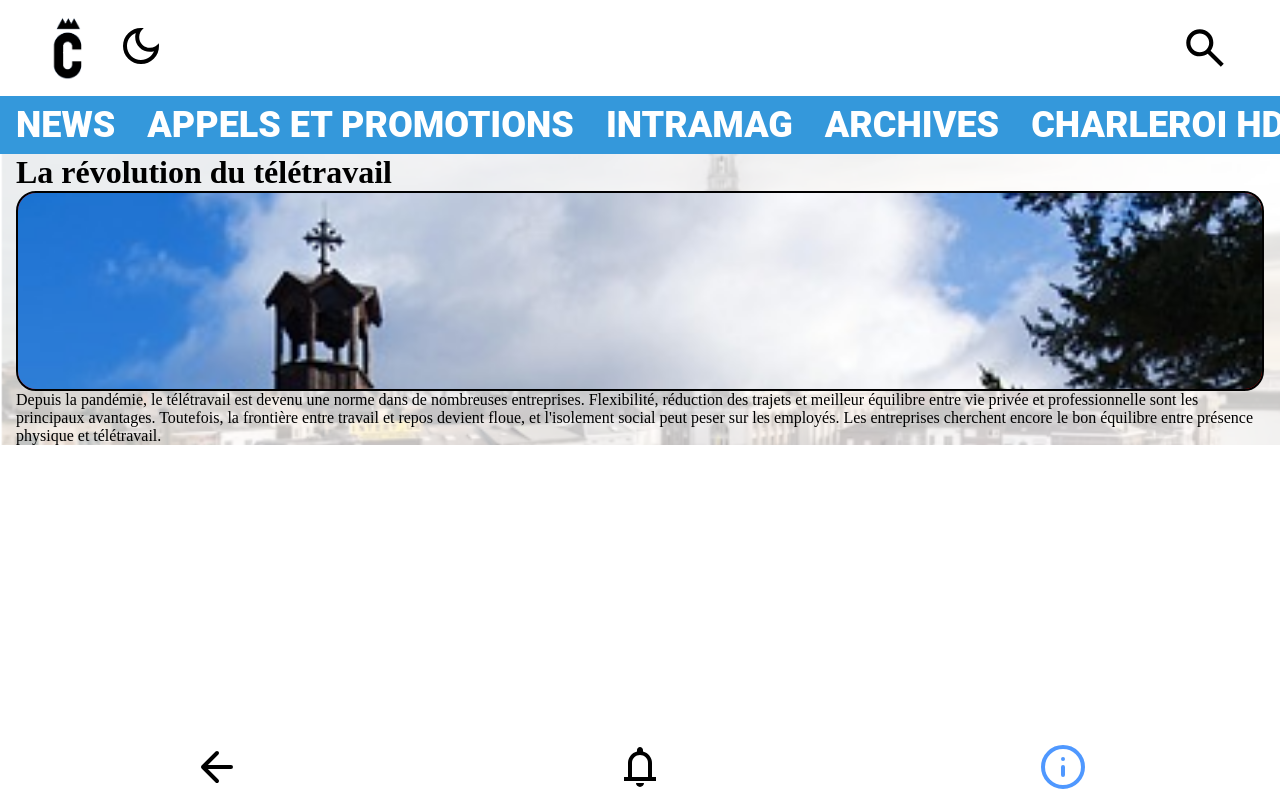
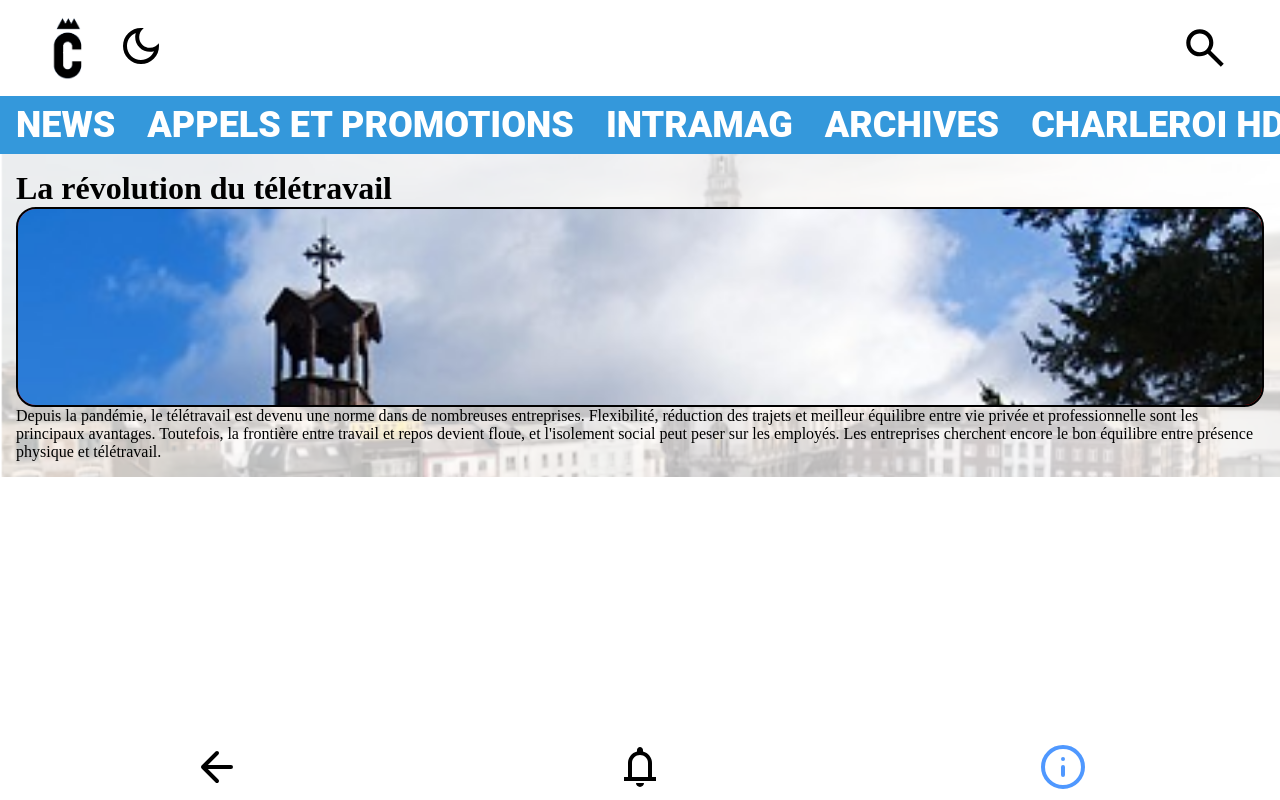
Before and after one commit to MaTor97/charl-e-intra, a React (Vite) app: page / in a window 1280 px wide. Built offline with nearby package versions, Linux system fonts and the light colour scheme.

Commit message:
article image size

```diff
--- a/src/styles/_article.scss
+++ b/src/styles/_article.scss
@@ -2,7 +2,7 @@ main {
     width: 100%;
     height: auto;
     margin: 0 auto;
-    padding: 0 1rem;
+    padding: 1rem;
     overflow-x: hidden;  /* Empêche le débordement horizontal */
     box-sizing: border-box; /* Inclut les paddings dans les dimensions */
 
```
